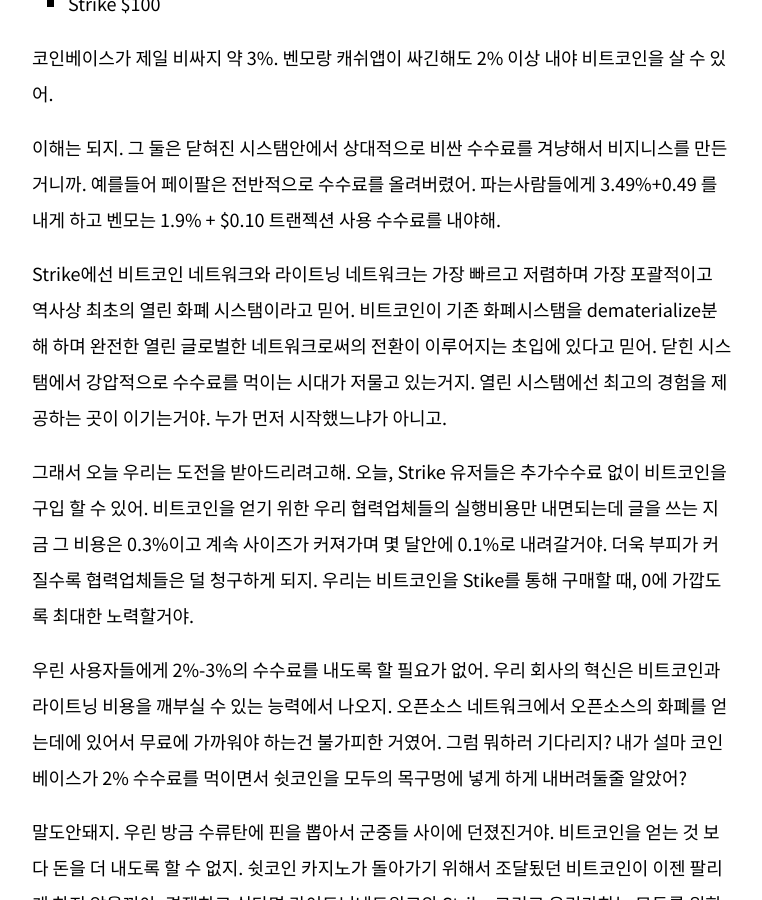
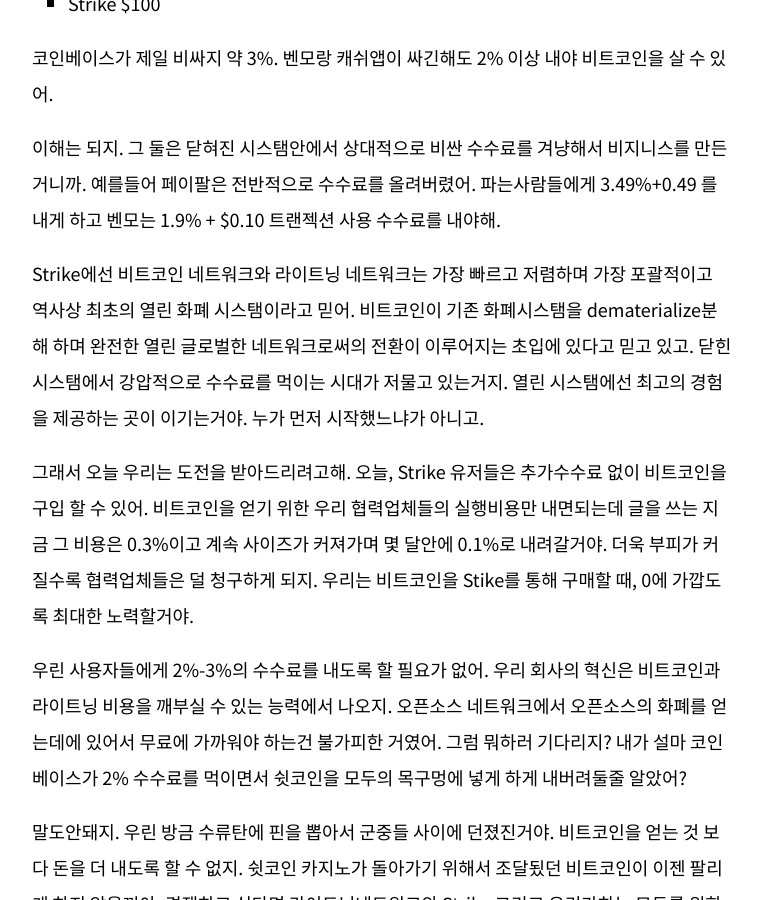
Before and after one commit to onebitco/onebitco.github.io, a Jekyll site: the page built from _posts/2021-07-01-mallers-bitcointab.md, in a window 1280 px wide and 900 px high, scrolled down 2453 px. Shown: the whole window, without its empty margins (258-1020 px from the left). Built offline with Jekyll 4.4.1, drawn with Linux system fonts in a browser that asks for light colours.

Commit message:
단어수정

```diff
--- a/_posts/2021-07-01-mallers-bitcointab.md
+++ b/_posts/2021-07-01-mallers-bitcointab.md
@@ -55,7 +55,7 @@ $100 어치를 샀다고 하면 이만큼의 비트코인이 남아.
 
 이해는 되지.  그 둘은 닫혀진 시스탬안에서 상대적으로 비싼 수수료를 겨냥해서 비지니스를 만든거니까. 예를들어 페이팔은 전반적으로 수수료를 올려버렸어.  파는사람들에게 3.49%+0.49 를 내게 하고 벤모는 1.9% + $0.10 트랜젝션 사용 수수료를 내야해.
 
-Strike에선 비트코인 네트워크와 라이트닝 네트워크는 가장 빠르고 저렴하며 가장 포괄적이고 역사상 최초의 열린 화폐 시스탬이라고 믿어.  비트코인이 기존 화폐시스탬을 dematerialize분해 하며 완전한 열린 글로벌한 네트워크로써의 전환이 이루어지는 초입에 있다고 믿어.  닫힌 시스탬에서 강압적으로 수수료를 먹이는 시대가 저물고 있는거지.  열린 시스탬에선 최고의 경험을 제공하는 곳이 이기는거야.  누가 먼저 시작했느냐가 아니고.
+Strike에선 비트코인 네트워크와 라이트닝 네트워크는 가장 빠르고 저렴하며 가장 포괄적이고 역사상 최초의 열린 화폐 시스탬이라고 믿어.  비트코인이 기존 화폐시스탬을 dematerialize분해 하며 완전한 열린 글로벌한 네트워크로써의 전환이 이루어지는 초입에 있다고 믿고 있고.  닫힌 시스탬에서 강압적으로 수수료를 먹이는 시대가 저물고 있는거지.  열린 시스탬에선 최고의 경험을 제공하는 곳이 이기는거야.  누가 먼저 시작했느냐가 아니고.
 
 그래서 오늘 우리는 도전을 받아드리려고해.  오늘, Strike 유저들은 추가수수료 없이 비트코인을 구입 할 수 있어. 비트코인을 얻기 위한 우리 협력업체들의 실행비용만 내면되는데 글을 쓰는 지금 그 비용은 0.3%이고 계속 사이즈가 커져가며 몇 달안에 0.1%로 내려갈거야.  더욱 부피가 커질수록 협력업체들은 덜 청구하게 되지.  우리는 비트코인을 Stike를 통해 구매할 때, 0에 가깝도록 최대한 노력할거야.
 
```
